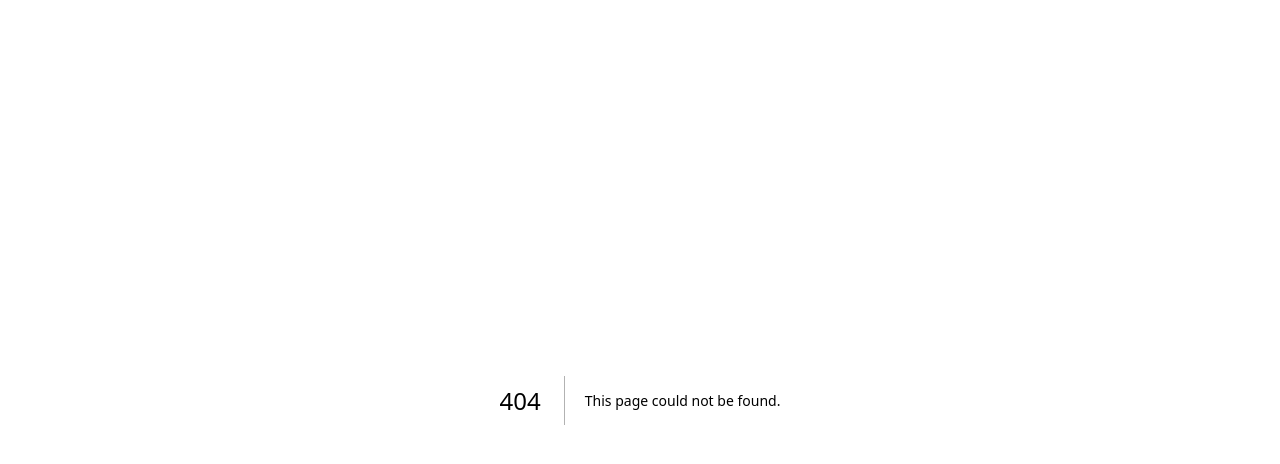
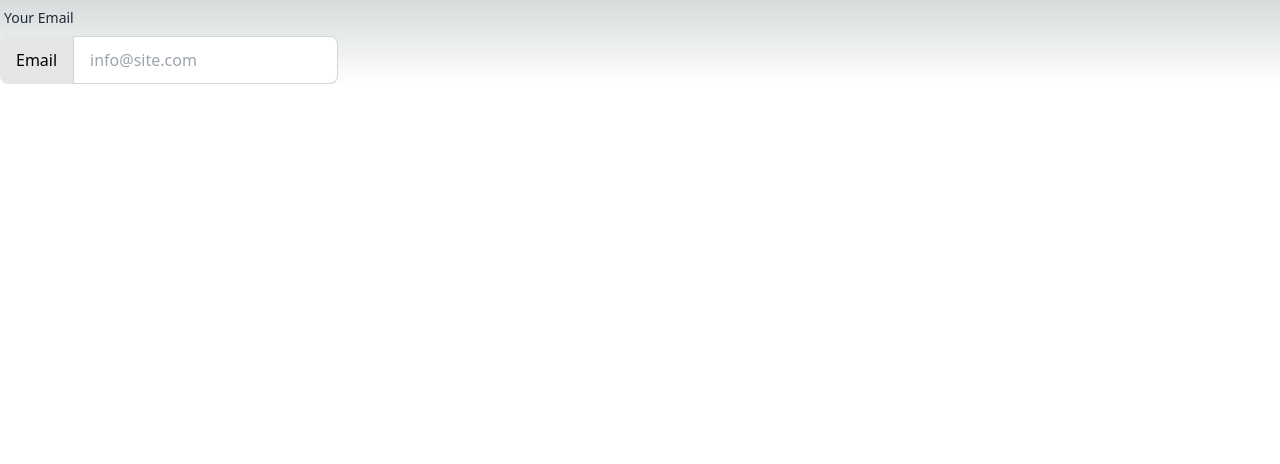
Before and after one commit to martvu/TrailFinder, a Next.js app in the folder hiking-app/: page /login in a window 1280 px wide. Before the commit this address had no page. Shown: the top 464 px of the page. Built offline with nearby package versions, Linux system fonts and the light colour scheme.

Commit message:
Fixed daisy and tailwind not working

```diff
--- a/hiking-app/package.json
+++ b/hiking-app/package.json
@@ -16,12 +16,16 @@
     "daisyui": "^2.50.0",
     "eslint": "8.33.0",
     "eslint-config-next": "13.1.6",
+    "firebase": "^9.17.1",
     "next": "13.1.6",
     "react": "18.2.0",
     "react-dom": "18.2.0",
     "typescript": "4.9.5"
   },
   "devDependencies": {
-    "jest": "^29.4.1"
+    "autoprefixer": "^10.4.13",
+    "jest": "^29.4.1",
+    "postcss": "^8.4.21",
+    "tailwindcss": "^3.2.6"
   }
 }
--- /dev/null
+++ b/hiking-app/postcss.config.js
@@ -0,0 +1,6 @@
+module.exports = {
+  plugins: {
+    tailwindcss: {},
+    autoprefixer: {},
+  },
+}
--- a/hiking-app/src/app/globals.css
+++ b/hiking-app/src/app/globals.css
@@ -1,4 +1,10 @@
+@tailwind base;
+@tailwind components;
+@tailwind utilities;
+
 :root {
+
+
   --max-width: 1100px;
   --border-radius: 12px;
   --font-mono: ui-monospace, Menlo, Monaco, 'Cascadia Mono', 'Segoe UI Mono',
--- /dev/null
+++ b/hiking-app/src/app/login/page.tsx
@@ -0,0 +1,17 @@
+import React from "react"
+
+export default function login() {
+    return (
+      <div>
+        <div className="form-control">
+        <label className="label">
+       <span className="label-text">Your Email</span>
+        </label>
+        <label className="input-group">
+       <span>Email</span>
+         <input type="text" placeholder="info@site.com" className="input input-bordered" />
+        </label>
+          </div>
+      </div>
+
+    )}
--- a/hiking-app/tailwind.config.js
+++ b/hiking-app/tailwind.config.js
@@ -1,6 +1,6 @@
 /** @type {import('tailwindcss').Config} */
 module.exports = {
-  content: [],
+  content: ["./src/**/*.{js,ts,jsx,tsx}",],
   theme: {
     extend: {},
   },
```
Also changed, not shown: 2 other files (tests, documents, lock files or other folders).
